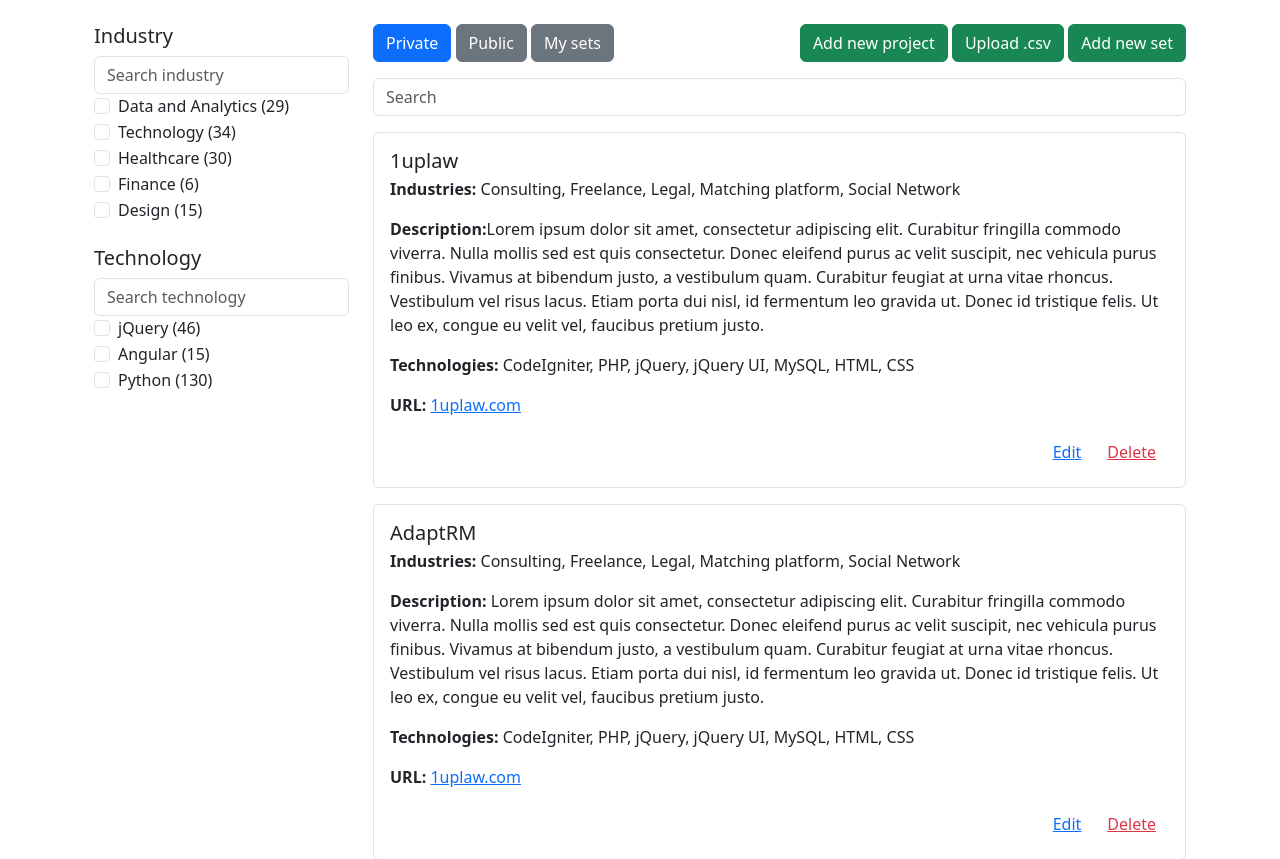
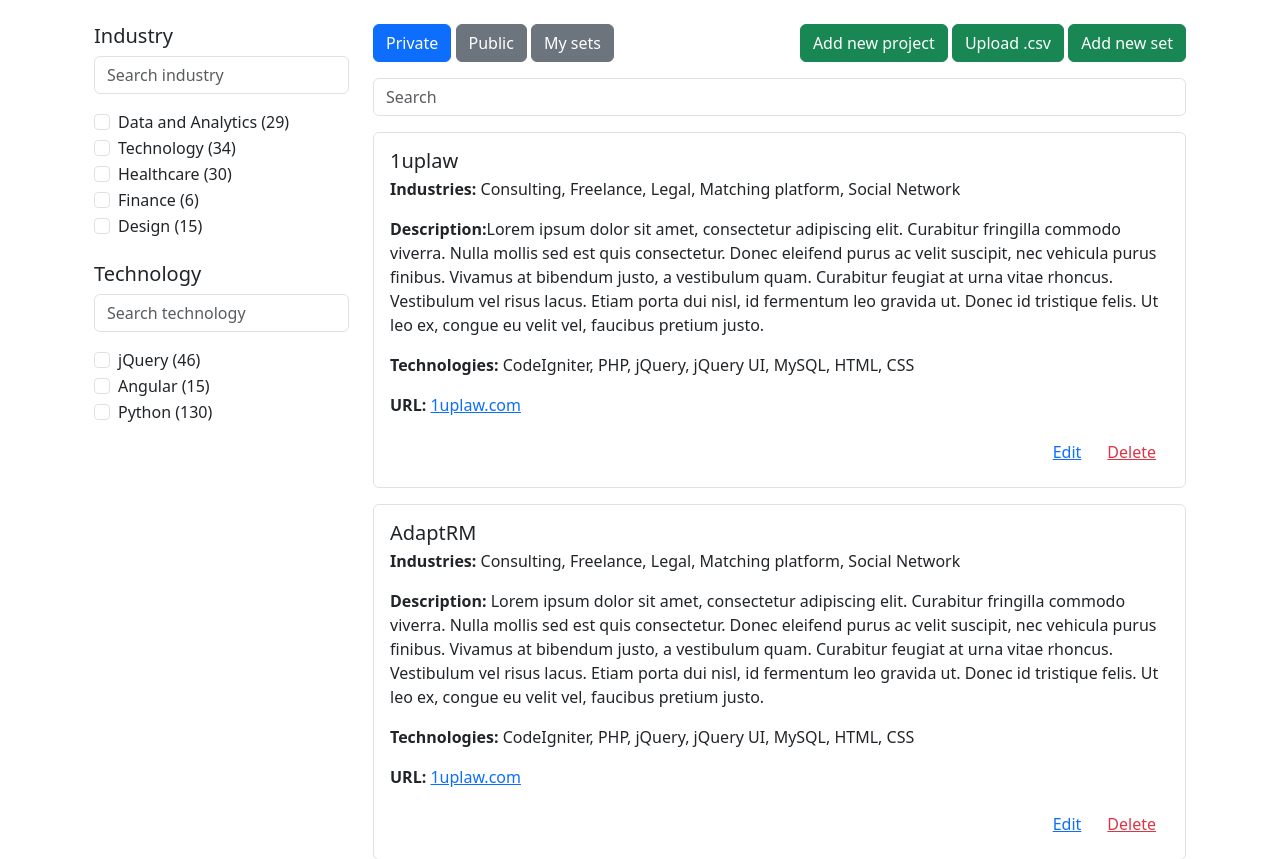
Before and after one commit to antonsaltykovplaneks/portfolio, a Django app: template src/config/templates/index.html in a window 1280 px wide. Shown: the part 56-915 px from the top of the page. Run offline with Django 3.2, Linux system fonts and the light colour scheme; the template is opened without the code that fills it, so the values that code supplies are empty; the visitor is signed in with stand-in values (Sample User, id 1); parts of the project's set-up code (start-up, migrations or seed data) failed here and were passed over; some libraries are stand-ins or nearby versions.

Commit message:
chore: bootstrap 4 refactored to Bootstrap5

```diff
--- a/src/config/templates/index.html
+++ b/src/config/templates/index.html
@@ -8,9 +8,8 @@
         <div class="col-md-3">
             <h5>Industry</h5>
             <form>
-                <div class="form-group">
-                    <input type="text" class="form-control" placeholder="Search industry">
-                </div>
+                <input type="text" class="form-control mb-3" placeholder="Search industry">
+
                 <div class="form-check">
                     <input class="form-check-input" type="checkbox" value="" id="dataAnalytics">
                     <label class="form-check-label" for="dataAnalytics">
@@ -18,35 +17,34 @@
                     </label>
                 </div>
                 <div class="form-check">
-                    <input class="form-check-input" type="checkbox" value="" id="dataAnalytics">
-                    <label class="form-check-label" for="dataAnalytics">
+                    <input class="form-check-input" type="checkbox" value="" id="technology">
+                    <label class="form-check-label" for="technology">
                         Technology (34)
                     </label>
                 </div>
                 <div class="form-check">
-                    <input class="form-check-input" type="checkbox" value="" id="dataAnalytics">
-                    <label class="form-check-label" for="dataAnalytics">
+                    <input class="form-check-input" type="checkbox" value="" id="healthcare">
+                    <label class="form-check-label" for="healthcare">
                         Healthcare (30)
                     </label>
                 </div>
                 <div class="form-check">
-                    <input class="form-check-input" type="checkbox" value="" id="dataAnalytics">
-                    <label class="form-check-label" for="dataAnalytics">
+                    <input class="form-check-input" type="checkbox" value="" id="finance">
+                    <label class="form-check-label" for="finance">
                         Finance (6)
                     </label>
                 </div>
                 <div class="form-check">
-                    <input class="form-check-input" type="checkbox" value="" id="dataAnalytics">
-                    <label class="form-check-label" for="dataAnalytics">
+                    <input class="form-check-input" type="checkbox" value="" id="design">
+                    <label class="form-check-label" for="design">
                         Design (15)
                     </label>
                 </div>
             </form>
             <h5 class="mt-4">Technology</h5>
             <form>
-                <div class="form-group">
-                    <input type="text" class="form-control" placeholder="Search technology">
-                </div>
+                <input type="text" class="form-control mb-3" placeholder="Search technology">
+
                 <div class="form-check">
                     <input class="form-check-input" type="checkbox" value="" id="jQuery">
                     <label class="form-check-label" for="jQuery">
@@ -54,14 +52,14 @@
                     </label>
                 </div>
                 <div class="form-check">
-                    <input class="form-check-input" type="checkbox" value="" id="jQuery">
-                    <label class="form-check-label" for="jQuery">
+                    <input class="form-check-input" type="checkbox" value="" id="angular">
+                    <label class="form-check-label" for="angular">
                         Angular (15)
                     </label>
                 </div>
                 <div class="form-check">
-                    <input class="form-check-input" type="checkbox" value="" id="jQuery">
-                    <label class="form-check-label" for="jQuery">
+                    <input class="form-check-input" type="checkbox" value="" id="python">
+                    <label class="form-check-label" for="python">
                         Python (130)
                     </label>
                 </div>
```
